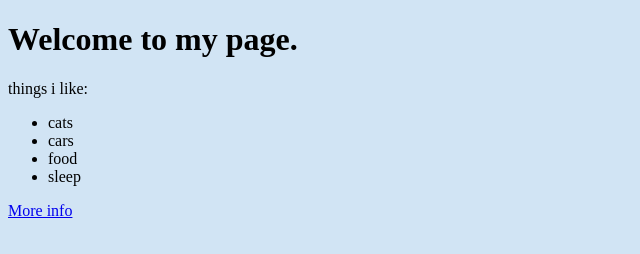
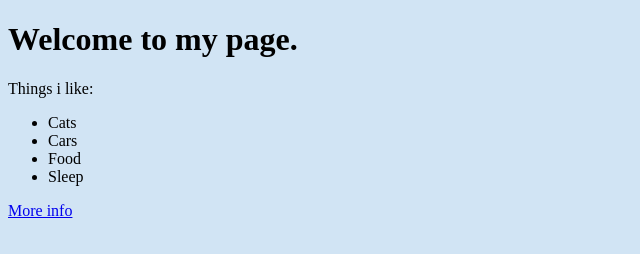
Before and after one commit to doodybh/intro-to-express-lab, a website: page views/index.html in a window 1280 px wide. Shown: the full height of the page, 0-640 px from the left. Drawn offline with Linux system fonts and the light colour scheme; files that its build step writes are made by us from their sources.

Commit message:
more small changes

```diff
--- a/views/index.html
+++ b/views/index.html
@@ -10,12 +10,12 @@
 
 <body>
     <h1>Welcome to my page.</h1>
-    <p>things i like:</p>
+    <p>Things i like:</p>
     <ul>
-        <li>cats</li>
-        <li>cars</li>
-        <li>food</li>
-        <li>sleep</li>
+        <li>Cats</li>
+        <li>Cars</li>
+        <li>Food</li>
+        <li>Sleep</li>
     </ul>
     <a href="/about">More info</a>
 </body>
```
Also changed, not shown: views/about.html (+1 -1 lines).
